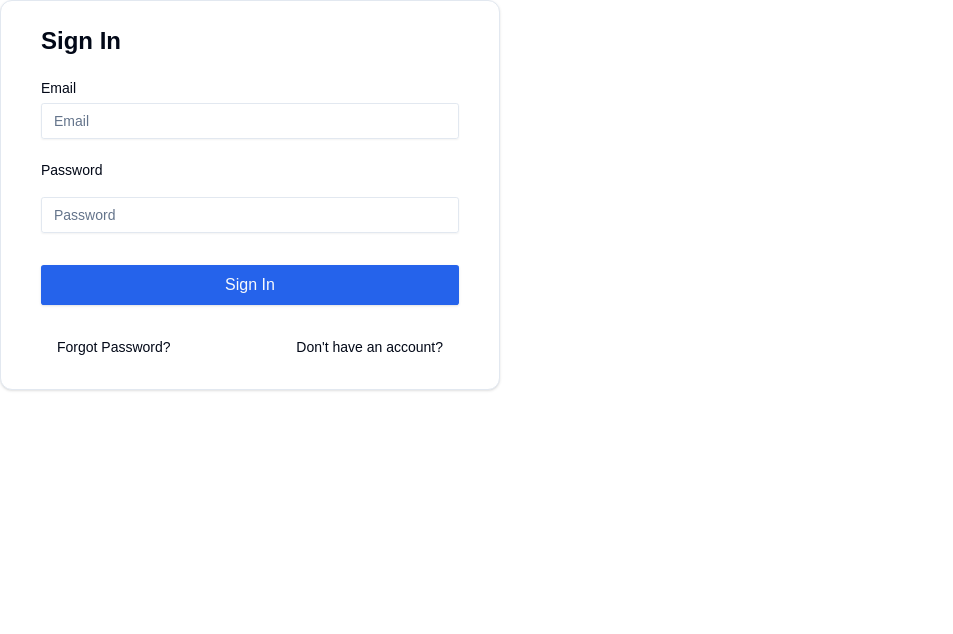
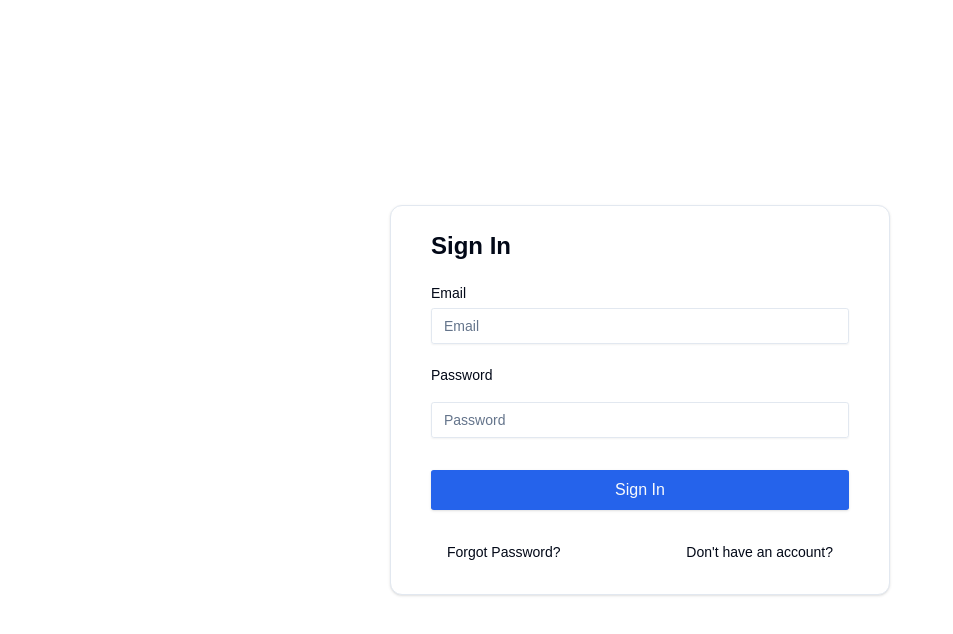
Before and after one commit to chainNG/chain-NG-smart-contract, a React (Vite) app: page /login in a window 1280 px wide. Shown: the top 634 px of the page, without its empty margins (0-953 px from the left). Built offline with nearby package versions, Linux system fonts and the light colour scheme; no server answers.

Commit message:
supabase config

```diff
--- a/src/App.jsx
+++ b/src/App.jsx
@@ -13,8 +13,8 @@
 
   return (
 
-     <div>
-      <Routes>
+    <div className="flex    items-center justify-center w-full h-screen ">
+            <Routes>
         <Route path='/' element={<ProtectedRoute>
           <Home/>
         </ProtectedRoute>}/>
--- a/src/Reusables/ProtectedRoute.jsx
+++ b/src/Reusables/ProtectedRoute.jsx
@@ -1,16 +1,18 @@
-import React from 'react'
-import { useAuthStore } from '../services/store/index'
-import {Navigate, useLocation} from "react-router-dom"
+import React from 'react';
+import { useAuthStore } from '../services/store/index';
+import { Navigate, useLocation } from "react-router-dom";
 
-const ProtectedRoute = ({children}) => {
-    const {user} = useAuthStore();
+const ProtectedRoute = ({ children }) => {
+    const { user } = useAuthStore();
     let location = useLocation();
-     console.log(location)
-    if(user) {
-        return <Navigate to="/login" state={{ from: location}} replace />
+
+    if (!user) {
+        // If no user is logged in, redirect to login page
+        return <Navigate to="/login" state={{ from: location }} replace />;
     }
- return children
 
+    // If user is authenticated, allow access to the route
+    return children;
 };
 
 export default ProtectedRoute;
--- a/src/main.jsx
+++ b/src/main.jsx
@@ -1,10 +1,7 @@
 import React from 'react'
 import ReactDOM from 'react-dom/client'
 import { BrowserRouter } from 'react-router-dom'
-
 import App from './App.jsx'
-import './App.css'
-import './index.css'
 import { Toaster } from 'sonner'
 
 ReactDOM.createRoot(document.getElementById('root')).render(
```
